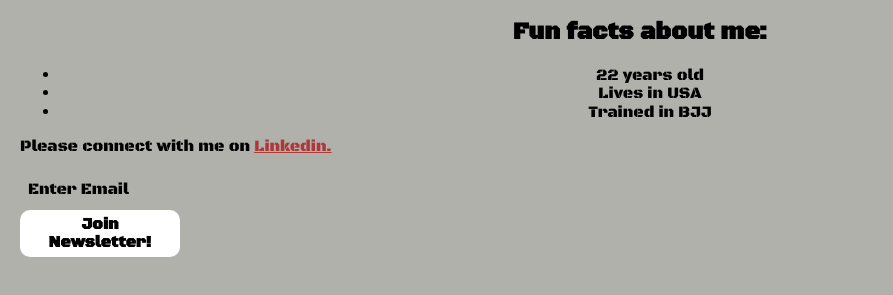
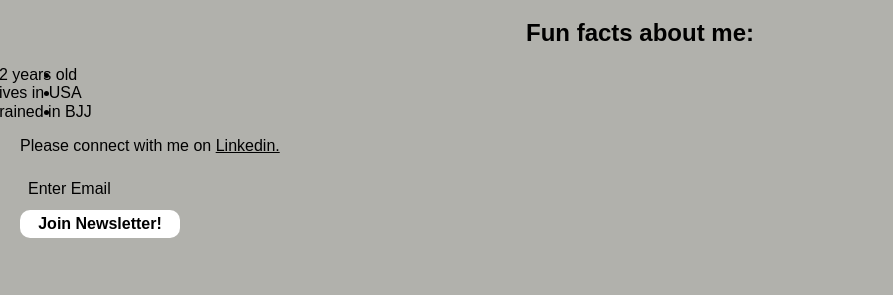
Before and after one commit to nanaadj1/First-Site, a website built with Vite: page index.html in a window 1280 px wide. Shown: the part 435-730 px from the top of the page, without its empty margins (0-893 px from the left). Built offline with nearby package versions, Linux system fonts and the light colour scheme; a web font is replaced by a local one.

Commit message:
Update styles.css

```diff
--- a/styles.css
+++ b/styles.css
@@ -28,7 +28,7 @@ body, html {
     padding: 10px;
     background: #b1b1ac;
     color: #000000;
-    font-family: var(--font);
+    font-family: sans-serif;
 }
 
 img {
@@ -38,7 +38,7 @@ img {
 }
 
 a {
-    color: var(--text);
+    color:#000000;
 }
 
 input {
@@ -52,7 +52,7 @@ input {
     color: #000000;
     background: transparent;
     border-radius: var(--image);
-    font-family: var(--font);
+    font-family: sans-serif;
 }
 
 ::placeholder {
@@ -70,7 +70,7 @@ button {
     display: block;
     margin: 8px 0;
     cursor: pointer;
-    font-family: var(--font);
+    font-family: sans-serif;
     width: 160px;
 }
 
@@ -82,14 +82,16 @@ button {
 
 .ul{
     text-align: center;
+    align-items: center;
 }
 
 
 .li{
     text-align: center;
+    align-items: center;
 }
 
 li span {
-    position: relative;
+    position: absolute;
     left: -10px;
   }
```
